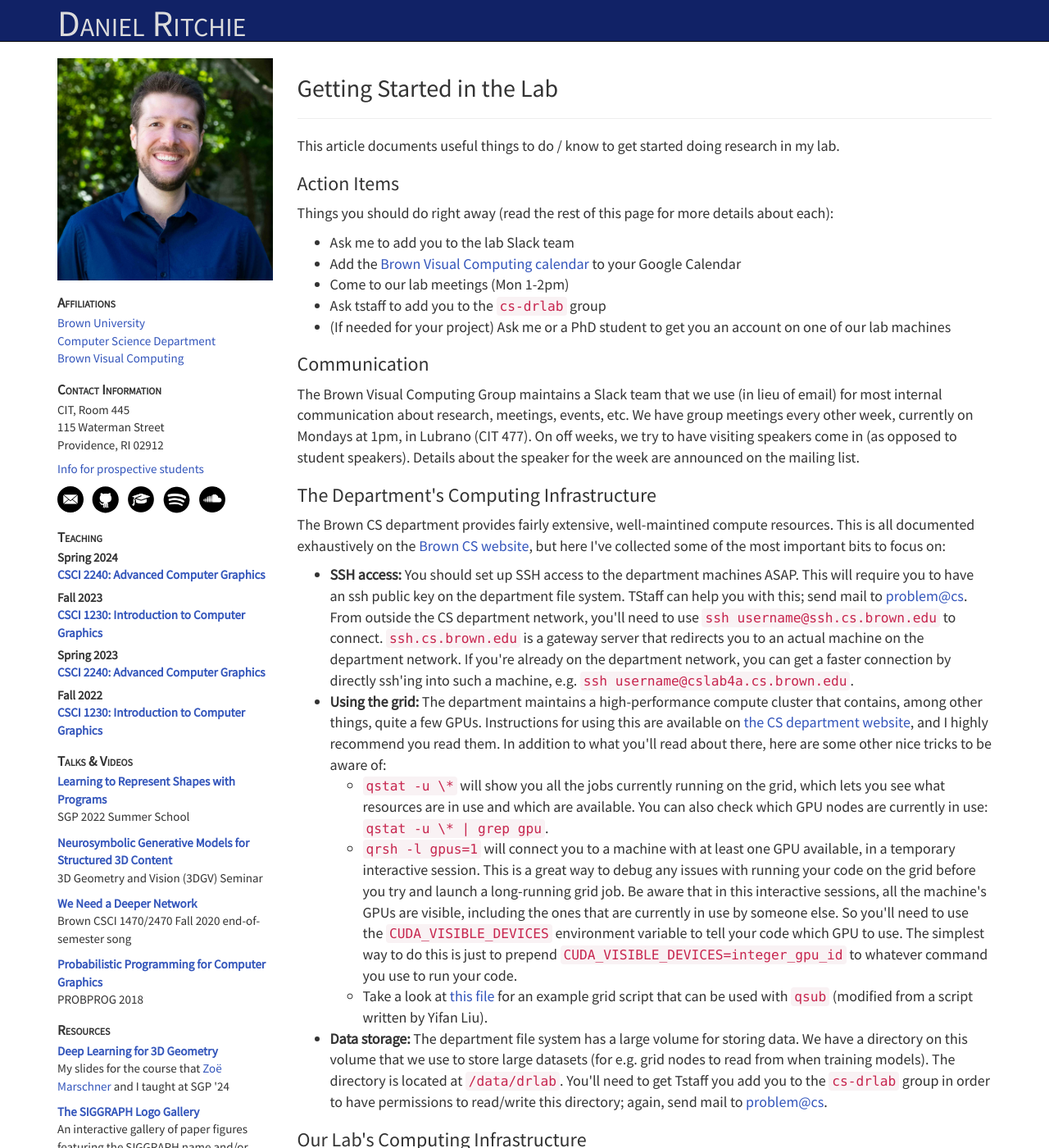
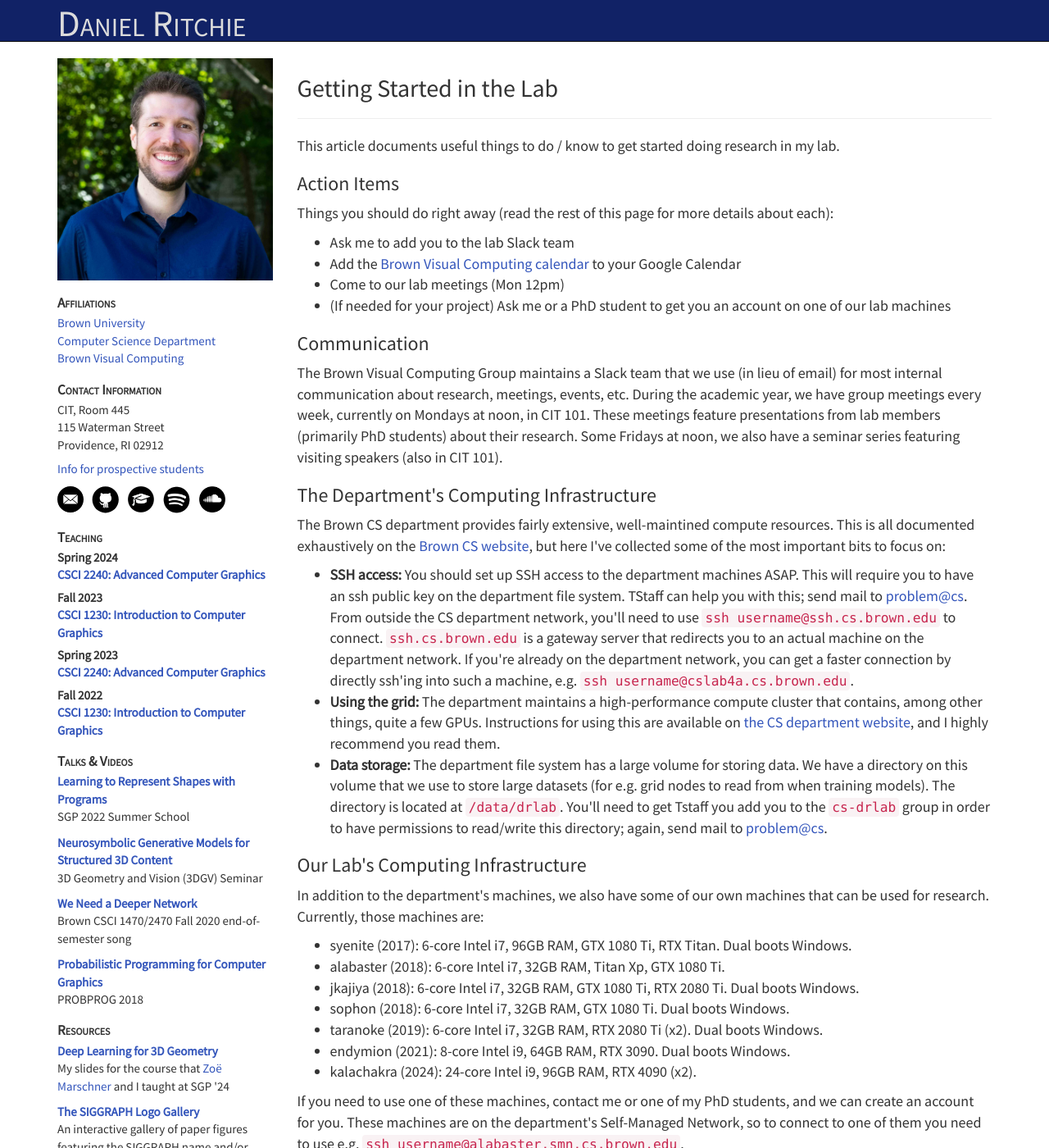
Before and after one commit to dritchie/dritchie.github.io, a Jekyll site: the page built from getting_started.html, in a window 1280 px wide and 1400 px high. Shown: the whole window at 82% size. Built offline with Jekyll 4.4.1, drawn with Linux system fonts in a browser that asks for light colours; some of the changed text lies outside the part shown.

Commit message:
Add kalachakra, some other stuff

```diff
--- a/getting_started.html
+++ b/getting_started.html
@@ -16,8 +16,8 @@ layout: post
     <li>Ask me to add you to the lab Slack team</li>
     <!-- <li>Ask me to add you to the lab mailing list</li> -->
     <li>Add the <a href='https://calendar.google.com/calendar/u/1?cid=YnJvd24uZWR1X29pb3FzazhiZmFwNXVhMWlkanBobGUyMzUwQGdyb3VwLmNhbGVuZGFyLmdvb2dsZS5jb20'>Brown Visual Computing calendar</a> to your Google Calendar</li>
-    <li>Come to our lab meetings (Mon 1-2pm)</li>
-    <li>Ask tstaff to add you to the <code>cs-drlab</code> group</li>
+    <li>Come to our lab meetings (Mon 12pm)</li>
+    <!-- <li>Ask tstaff to add you to the <code>cs-drlab</code> group</li> -->
     <li>(If needed for your project) Ask me or a PhD student to get you an account on one of our lab machines</li>
 </ul>
 
@@ -26,7 +26,8 @@ layout: post
 <p>
     The Brown Visual Computing Group maintains a Slack team that we use (in lieu of email) for most internal communication about research, meetings, events, etc.
     <!-- We also have a mailing list, <a href='mailto:visual_computing@lists.cs.brown.edu'>visual_computing@lists.cs.brown.edu</a>, which we primarily to make announcements about talks and other events. Ask me to add you to these, so you can stay in the loop. -->
-    We have group meetings every other week, currently on Mondays at 1pm, in Lubrano (CIT 477). On off weeks, we try to have visiting speakers come in (as opposed to student speakers). Details about the speaker for the week are announced on the mailing list.
+    During the academic year, we have group meetings every week, currently on Mondays at noon, in CIT 101. These meetings feature presentations from lab members (primarily PhD students) about their research.
+    Some Fridays at noon, we also have a seminar series featuring visiting speakers (also in CIT 101).
 </p>
 
 <h3>The Department's Computing Infrastructure</h3>
@@ -40,7 +41,8 @@ layout: post
         </li>
 
         <li>
-            <strong>Using the grid:</strong> The department maintains a high-performance compute cluster that contains, among other things, quite a few GPUs. Instructions for using this are available on <a target='_blank' href='https://cs.brown.edu/about/system/services/hpc/'>the CS department website</a>, and I highly recommend you read them. In addition to what you'll read about there, here are some other nice tricks to be aware of:
+            <strong>Using the grid:</strong> The department maintains a high-performance compute cluster that contains, among other things, quite a few GPUs. Instructions for using this are available on <a target='_blank' href='https://cs.brown.edu/about/system/services/hpc/'>the CS department website</a>, and I highly recommend you read them.
+            <!-- In addition to what you'll read about there, here are some other nice tricks to be aware of:
             <ul>
                 <li>
                     <code>qstat -u \*</code> will show you all the jobs currently running on the grid, which lets you see what resources are in use and which are available. You can also check which GPU nodes are currently in use: <code>qstat -u \* | grep gpu</code>.
@@ -51,7 +53,7 @@ layout: post
                 <li>
                     Take a look at <a target='_blank' href='misc/grid_example.sh'>this file</a> for an example grid script that can be used with <code>qsub</code> (modified from a script written by Yifan Liu).
                 </li>
-            </ul>
+            </ul> -->
         </li
         >
         <li>
@@ -67,22 +69,22 @@ layout: post
 
     <ul>
         <li>
-            syenite (2017): 6-core i7, 96GB RAM, GTX 1080 Ti, RTX Titan. Dual boots Windows.
+            syenite (2017): 6-core Intel i7, 96GB RAM, GTX 1080 Ti, RTX Titan. Dual boots Windows.
         </li>
         <li>
-            alabaster (2018): 6-core i7, 32GB RAM, Titan Xp, GTX 1080 Ti.
+            alabaster (2018): 6-core Intel i7, 32GB RAM, Titan Xp, GTX 1080 Ti.
         </li>
         <!-- <li>
             grindelwald (2018): 6-core i7, 32GB RAM, GTX 1080 Ti.
         </li> -->
         <li>
-            jkajiya (2018): 6-core i7, 32GB RAM, GTX 1080 Ti, RTX 2080 Ti. Dual boots Windows.
+            jkajiya (2018): 6-core Intel i7, 32GB RAM, GTX 1080 Ti, RTX 2080 Ti. Dual boots Windows.
         </li>
         <li>
-            sophon (2018): 6-core i7, 32GB RAM, GTX 1080 Ti. Dual boots Windows.
+            sophon (2018): 6-core Intel i7, 32GB RAM, GTX 1080 Ti. Dual boots Windows.
         </li>
         <li>
-            taranoke (2019): 6-core i7, 32GB RAM, RTX 2080 Ti (x2). Dual boots Windows.
+            taranoke (2019): 6-core Intel i7, 32GB RAM, RTX 2080 Ti (x2). Dual boots Windows.
         </li>
         <!-- <li>
             aerlevsedi (2019): 8-core i9, 32GB RAM, RTX 2080 Ti.
@@ -91,7 +93,10 @@ layout: post
             ryze (2019): 8-core i9, 32GB RAM, RTX 2080 Ti.
         </li> -->
         <li>
-            endymion (2021): 8-core i9, 64GB RAM, RTX 3090. Dual boots Windows.
+            endymion (2021): 8-core Intel i9, 64GB RAM, RTX 3090. Dual boots Windows.
+        </li>
+        <li>
+            kalachakra (2024): 24-core Intel i9, 96GB RAM, RTX 4090 (x2).
         </li>
     </ul>
 
```
